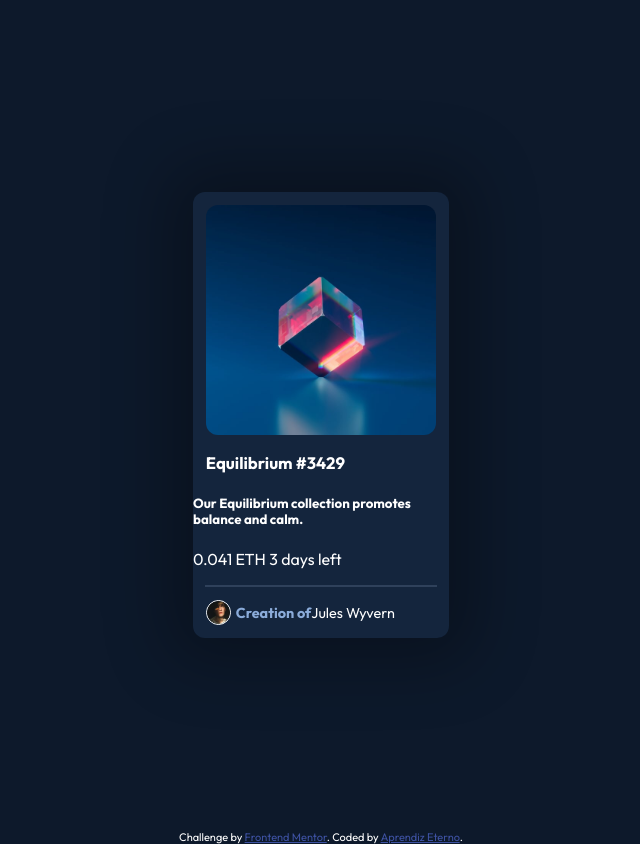
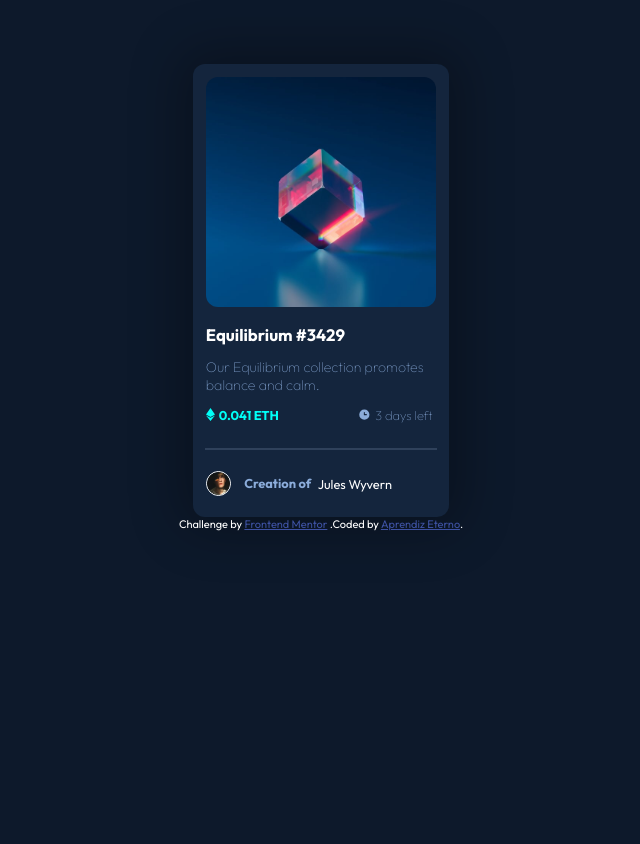
Before and after one commit to Mario-Etchegoyen/nft-vista-previa, a plain HTML site: page index.html in a window 1280 px wide. Shown: the whole page, without its empty margins (319-959 px from the left). After the commit the page ends 800 px from the top, so only its background shows below. Drawn offline with Linux system fonts and the light colour scheme.

Commit message:
ok desktop

```diff
--- a/assets/style.css
+++ b/assets/style.css
@@ -1,4 +1,5 @@
 .attribution {
+  display: block;
   font-size: 11px;
   text-align: center;
 }
@@ -9,23 +10,22 @@
 
 body {
   margin: 0%;
+  width: 100%;
+  height: 100%;
   background-color: hsl(217, 54%, 11%);
   color: hsl(0, 0%, 100%);
   font-family: Outfit;
-  width: 100%;
-  height: 100%;
+
 }
 
-main {}
-
-.card {
+main {
   vertical-align: center;
   background-color: hsl(216, 50%, 16%);
-  margin: 15% auto;
+  margin: 5% auto 0;
   width: 20%;
-  /* height: 60dvh; */
+  height: max-content;
   border-radius: .75rem;
-  box-shadow: 0px 0px 5dvw 2dvw rgba(0, 0, 0, 0.282);
+  box-shadow: 0px 0px 4dvw 1dvw rgba(0, 0, 0, 0.282);
 }
 
 .equilibrium {
@@ -33,13 +33,61 @@ main {}
   width: 90%;
   height: auto;
   border-radius: .75rem;
-
 }
 
 h1 {
   font-size: 1.3dvw;
   margin: 0% auto;
   width: 90%;
+}
+
+h5 {
+  margin: 5%;
+  width: 90%;
+  color: hsl(215, 51%, 70%);
+  font-weight: lighter;
+  font-size: 1.1dvw;
+}
+
+.parrafo {
+  display: flex;
+  flex-direction: row;
+  justify-content: space-between;
+  width: 100%;
+  font-size: 1dvw;
+}
+
+
+.logo-equilibrium {
+  display: flex;
+  align-items: center;
+  color: hsl(178, 100%, 50%);
+  font-weight: bold;
+}
+
+.tamano-logoEquil {
+  width: 12%;
+  height: 30%;
+  padding-right: 0.3dvw
+}
+
+.logo-reloj {
+  display: flex;
+  align-items: center;
+  color: hsl(215, 51%, 70%);
+  font-weight: ligh;
+}
+
+.tamano-logoReloj {
+  width: 17%;
+  height: 30%;
+  padding-right: 0.3dvw
+}
+
+p span {
+  color: hsl(178, 100%, 50%);
+  font-weight: bold;
+  padding: 0.5dvw;
 }
 
 hr {
@@ -49,11 +97,12 @@ hr {
 }
 
 .author {
+  color: hsl(0, 0%, 100%);
   display: flex;
   justify-content: start;
   align-items: center;
-  font-size: 0.9em;
-  margin: 5% auto;
+  font-size: 1dvw;
+  margin: 5% auto 0;
   padding-bottom: 5%;
   width: 90%;
 }
@@ -62,10 +111,10 @@ hr {
   width: 10%;
   border-radius: 50%;
   border: 1px solid white;
-  margin-right: 5px;
+  margin-right: 3%;
 }
 
-span {
+p span {
   color: hsl(215, 51%, 70%);
-  font-weight: bold;
+
 }
--- a/index.html
+++ b/index.html
@@ -27,28 +27,34 @@
       </h1>
       <h5>
         Our Equilibrium collection promotes balance and calm.
+
+        <div class="parrafo">
+          <div class="logo-equilibrium">
+            <img src="./images/icon-ethereum.svg" alt="Logo Equilibrium" class="tamano-logoEquil">
+            <p>0.041 ETH</p>
+          </div>
+          <div class="logo-reloj">
+            <img src="./images/icon-clock.svg" alt="Imagen Reloj" class="tamano-logoReloj">
+            <p>3 days left</p>
+          </div>
+
+
+        </div>
       </h5>
-      <p>
-        0.041 ETH
-        3 days left
-      </p>
+
       <hr>
       <div class="author">
-        <img src="./images/image-avatar.png" alt="Imagen Jules Wyvern" class="avatar"><Span>Creation of </Span> Jules
-        Wyvern
+        <img src="./images/image-avatar.png" alt="Imagen Jules Wyvern" class="avatar">
+        <p><span>Creation of</span>Jules Wyvern</p>
       </div>
-
-
     </div>
-
-
   </main>
 
 
   <footer class="attribution">
     Challenge by <a href="https://www.frontendmentor.io?ref=challenge" target="_blank" rel="noopener">Frontend
-      Mentor</a>.
-    Coded by <a href="https://github.com/Mario-Etchegoyen">Aprendiz Eterno</a>.
+      Mentor</a>
+    .Coded by <a href="https://github.com/Mario-Etchegoyen">Aprendiz Eterno</a>.
   </footer>
 </body>
 
```
